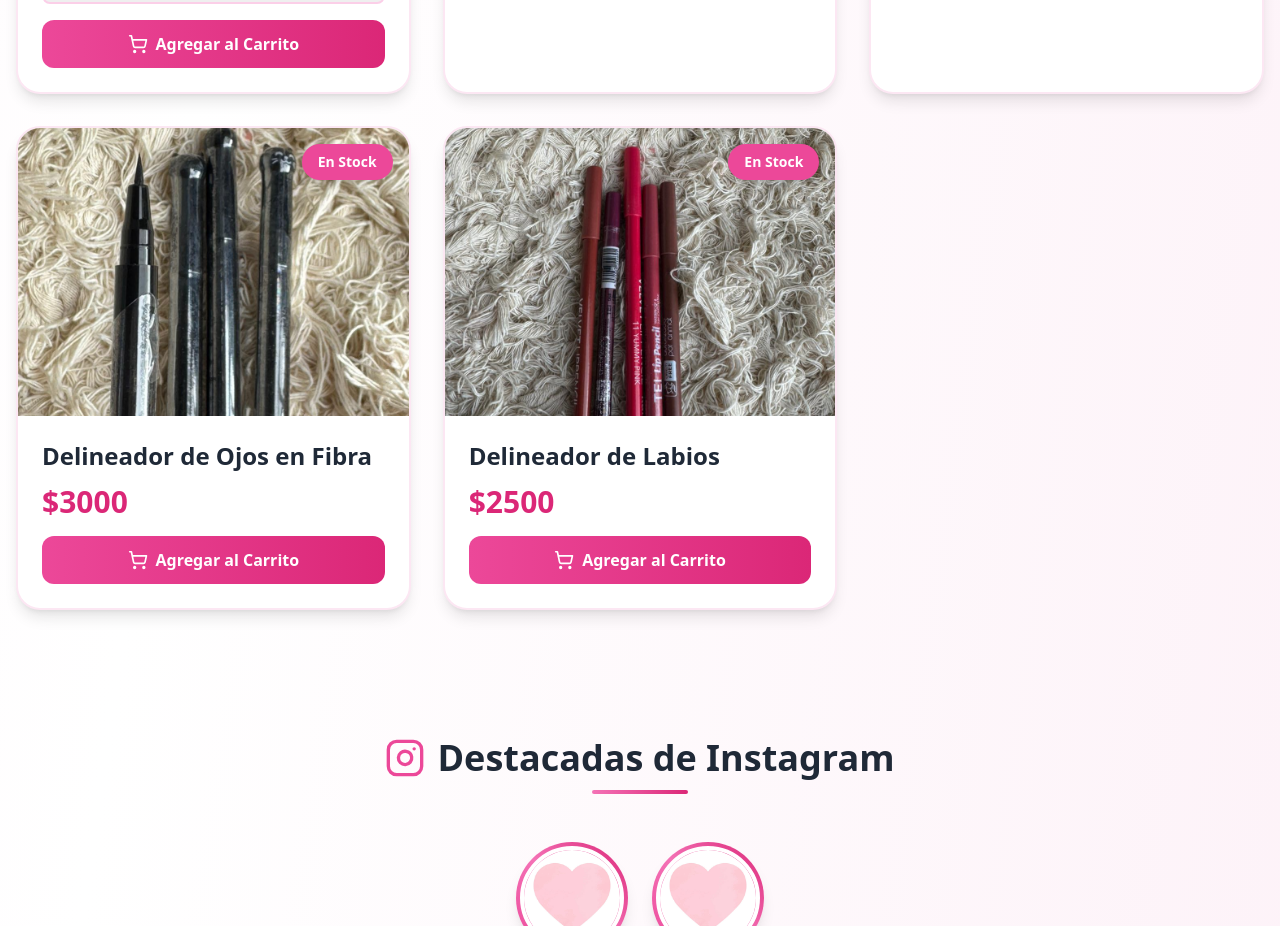
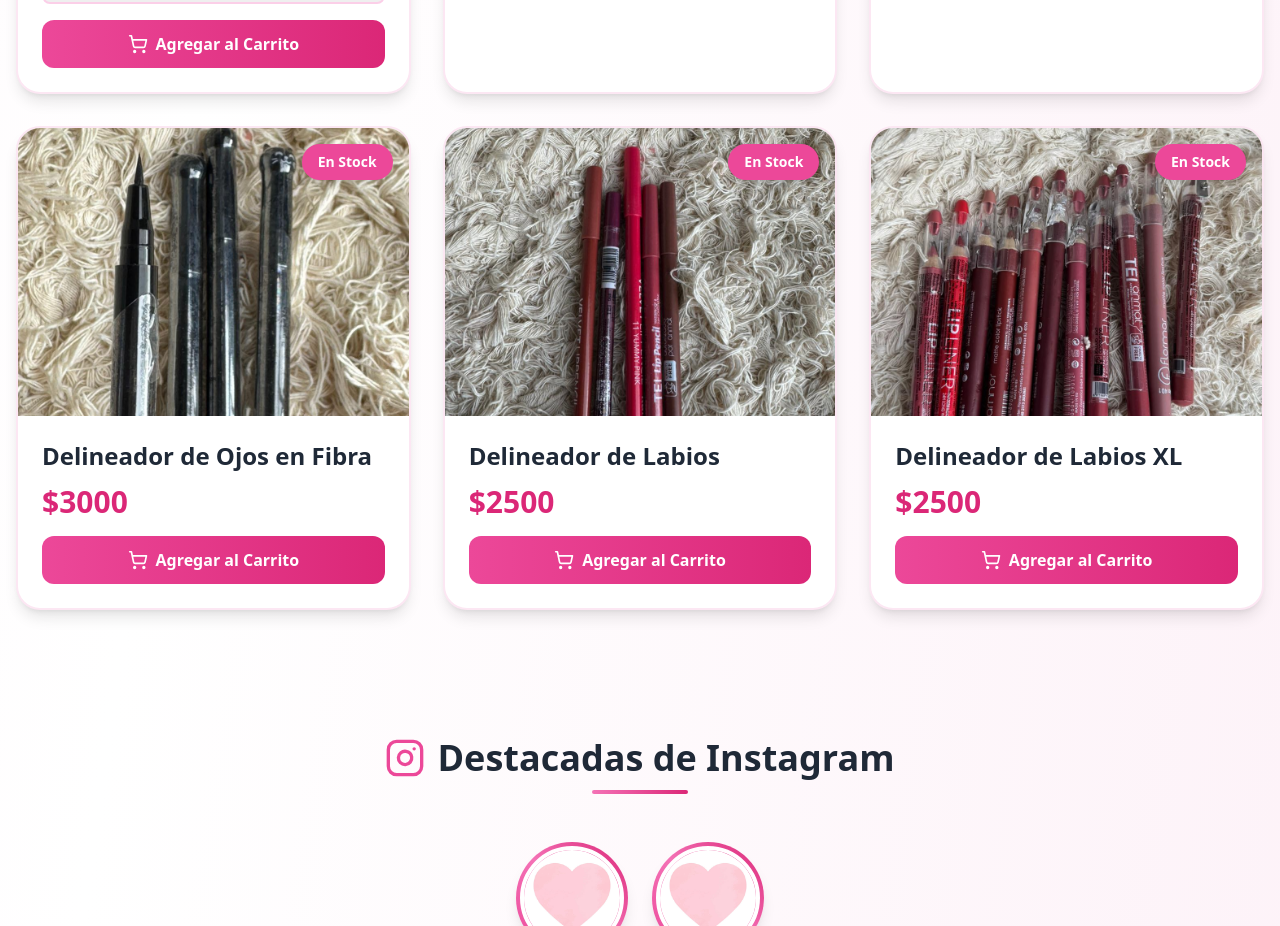
Before and after one commit to HAZIEL90/GirlShop.pm, a React (Vite) app: page / in a window 1280 px wide. Shown: the part 7600-8526 px from the top of the page. Built offline with nearby package versions, Linux system fonts and the light colour scheme.

Commit message:
Updated App.tsx

```diff
--- a/src/App.tsx
+++ b/src/App.tsx
@@ -352,6 +352,14 @@ function App() {
       name: 'Delineador de Labios',
       price: 2500,
       image: '/Delineador de labios/WhatsApp_Image_2026-02-27_at_7.50.29_PM_(1).jpeg',
+      inStock: true,
+      category: 'maquillaje'
+    },
+    {
+      id: 42,
+      name: 'Delineador de Labios XL',
+      price: 2500,
+      image: '/Delineador de labios XL/WhatsApp_Image_2026-02-27_at_7.50.29_PM_(3).jpeg',
       inStock: true,
       category: 'maquillaje'
     }
```
